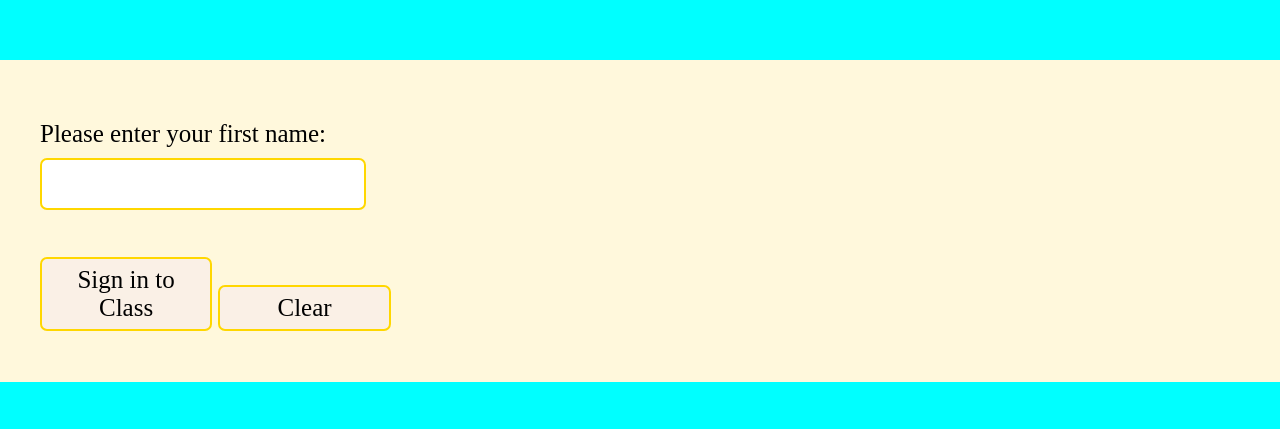
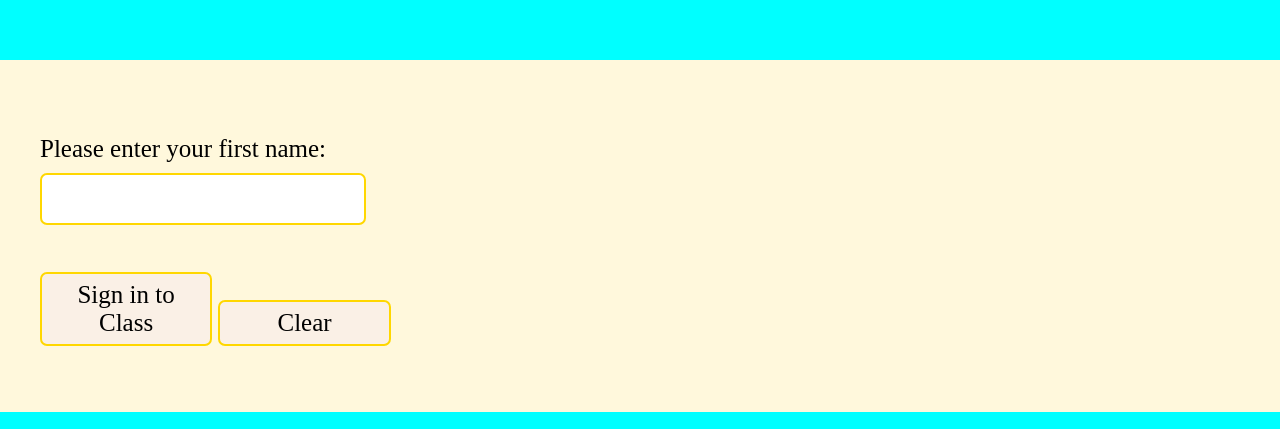
Before and after one commit to samdom4peace/welcome-to-our-javascript-class, a plain HTML site: page JavaScript/index.html in a window 1280 px wide. Shown: the part 162-591 px from the top of the page. Drawn offline with Linux system fonts and the light colour scheme.

Commit message:
Add files via upload

```diff
--- a/JavaScript/index.css
+++ b/JavaScript/index.css
@@ -29,7 +29,7 @@ header{
 
 /* Container*/
 .container{
-    padding: 25px 10px;
+    padding: 40px 10px;
 }
 /* End Container*/
 
```
